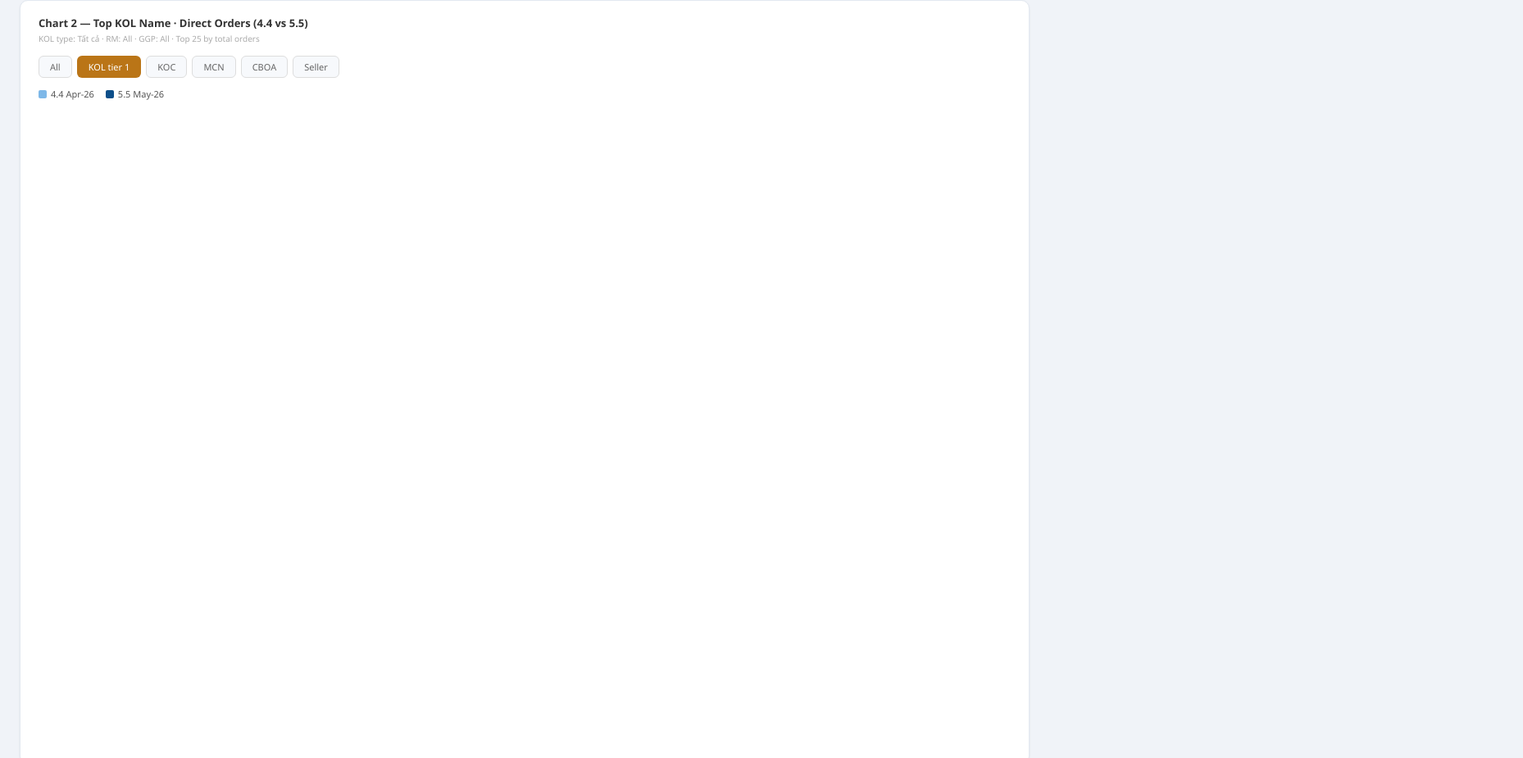
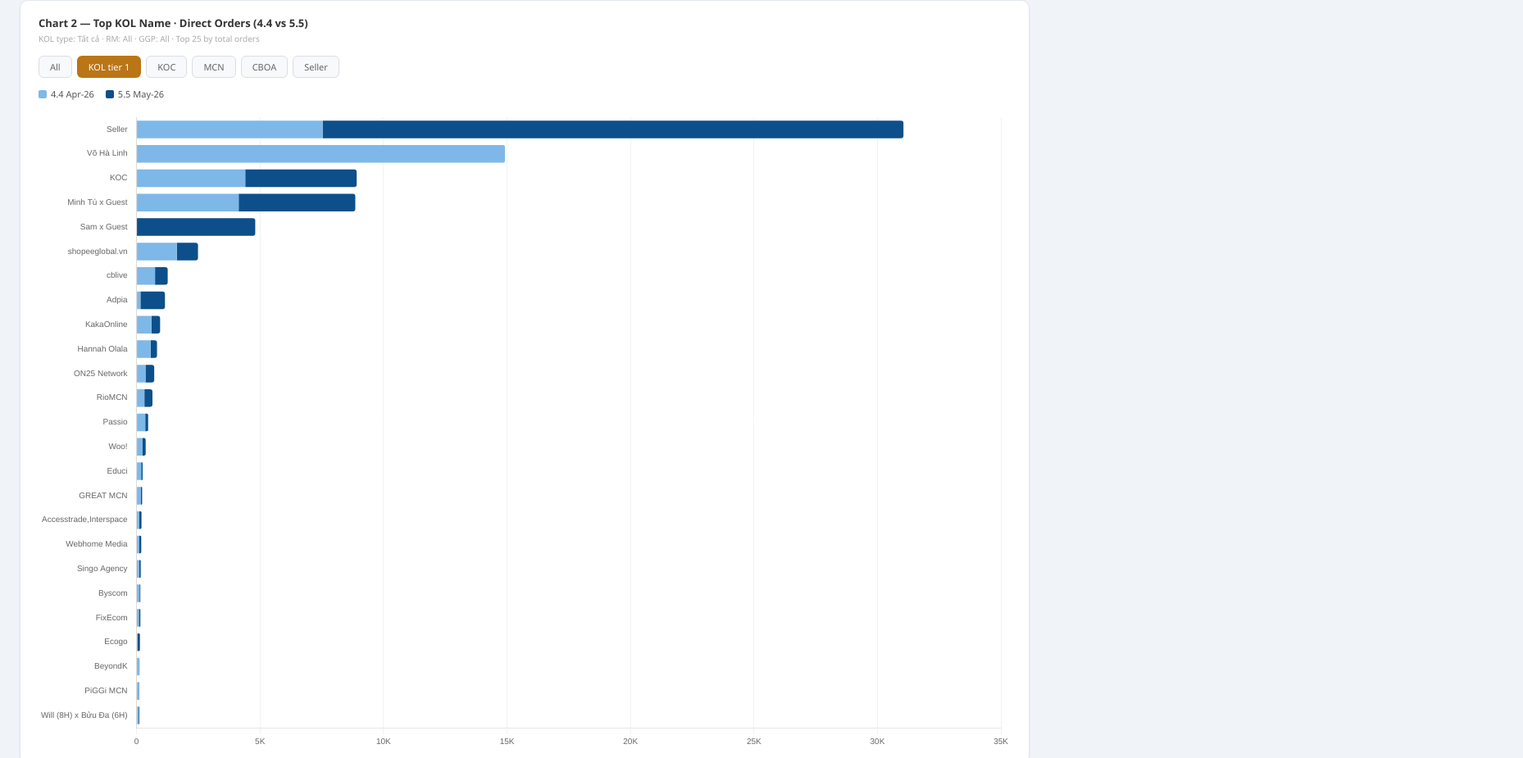
Before and after one commit to duongthuytrang03092001/doris-DDay_LS_Report, a plain HTML site: page index.html in a window 1280 px wide. Shown: the part 391-1316 px from the top of the page at 82% size, 1858 px wide, since content can reach past the window. Drawn offline with nearby package versions, Linux system fonts and the light colour scheme.

Commit message:
Update index.html

```diff
--- a/index.html
+++ b/index.html
@@ -4,7 +4,7 @@
 
 <meta name="viewport" content="width=device-width, initial-scale=1.0">
 <title>DDay Livestream Report — 4.4 vs 5.5 · 2026</title>
-<script src="./DDay Livestream Report — 4.4 vs 5.5 · 2026_files/chart.umd.js.download"></script>
+<script src="https://cdn.jsdelivr.net/npm/chart.js"></script>
 <style>
 *{box-sizing:border-box;margin:0;padding:0}
 body{font-family:'Segoe UI',Arial,sans-serif;background:#f0f3f8;color:#222;padding:20px 24px}
```
